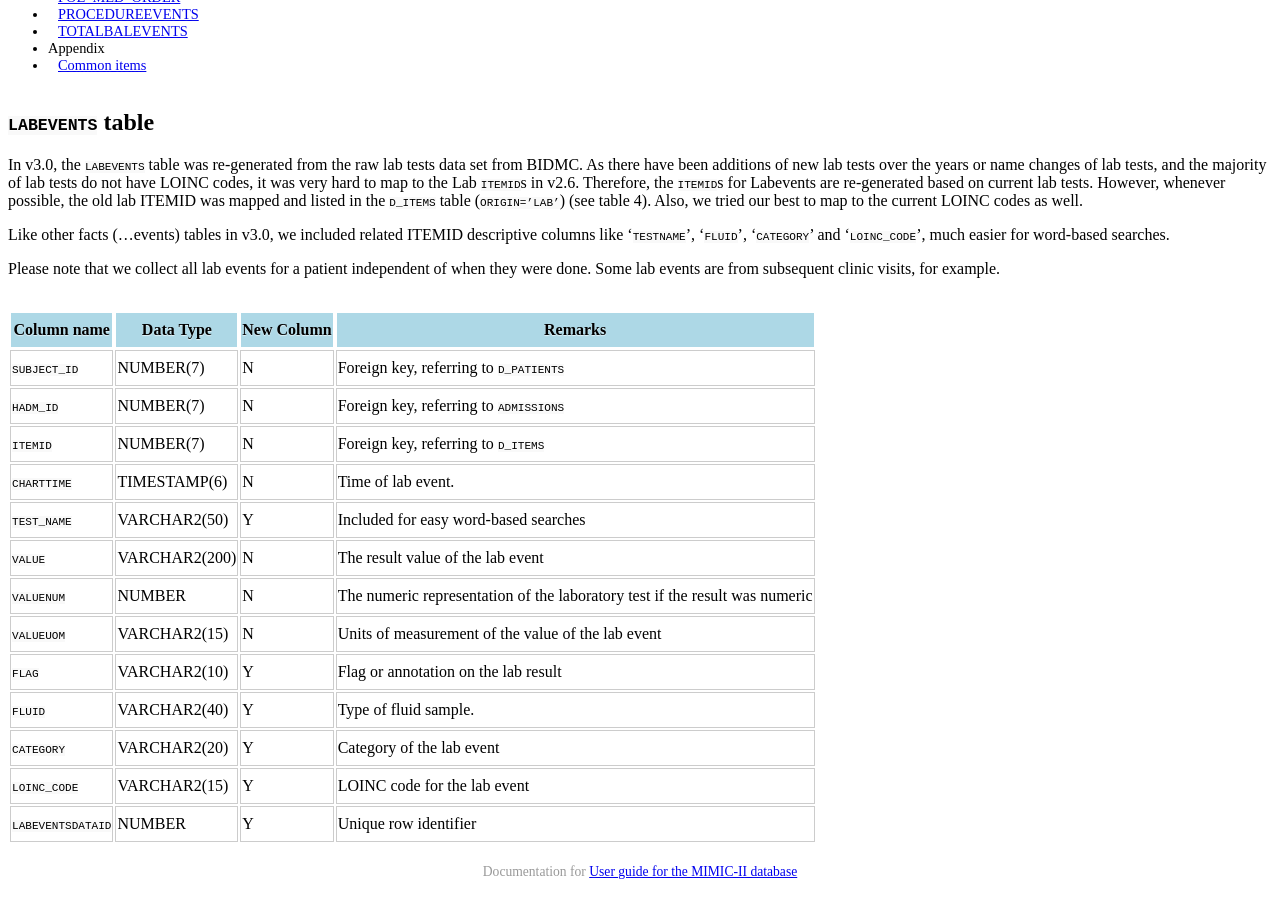
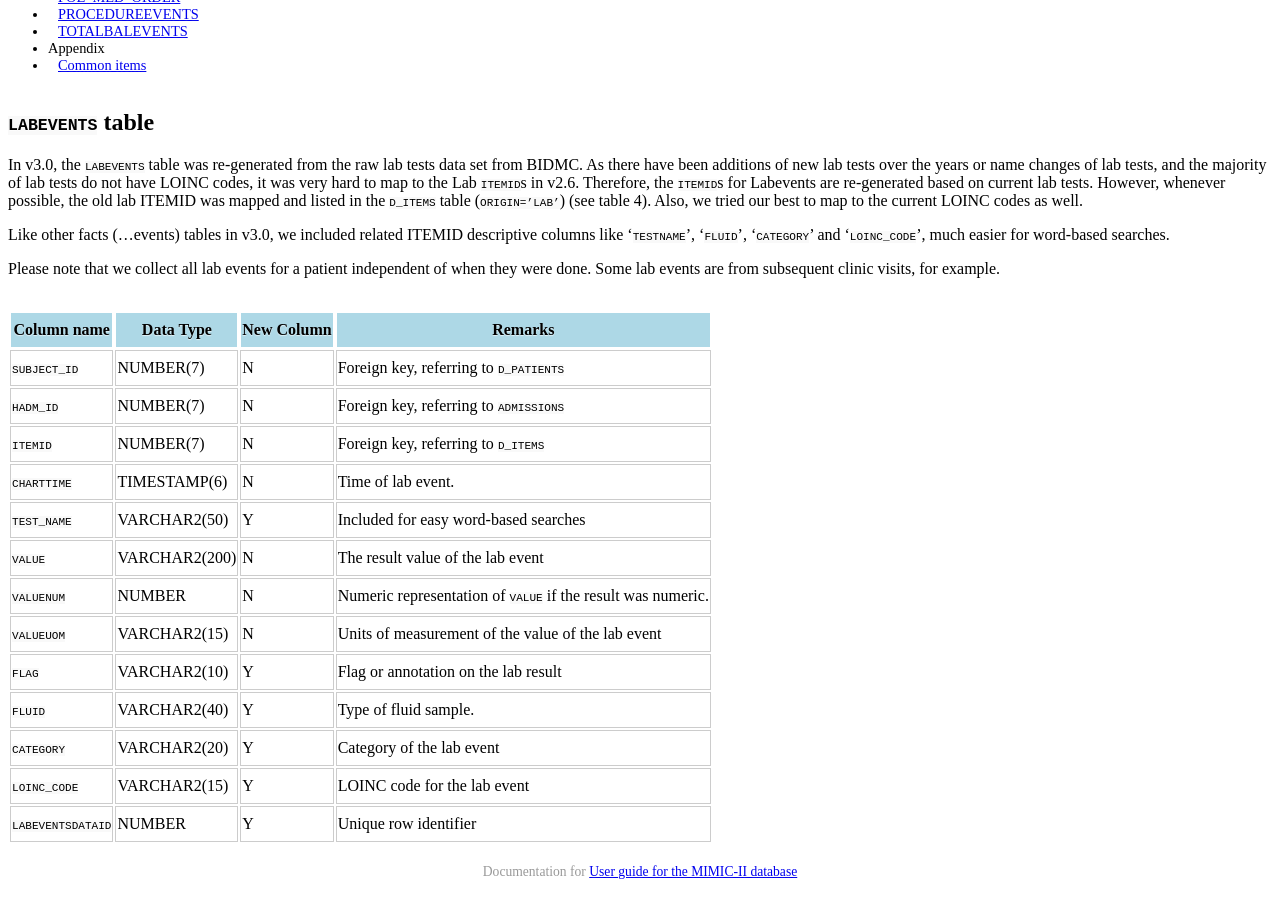
Before and after one commit to Franck-Dernoncourt/v3.0, a Jekyll site: the page built from _posts/2015-04-22-labevents.md, in a window 1280 px wide and 900 px high, scrolled down 721 px. Built offline with Jekyll 4.4.1, drawn with Linux system fonts in a browser that asks for light colours; Markdown is read by kramdown in place of the engine named in the settings; a style sheet for code colours, icons or effects is not loaded.

Commit message:
tidy pdf

````diff
--- a/_posts/2015-04-22-labevents.md
+++ b/_posts/2015-04-22-labevents.md
@@ -32,7 +32,7 @@ Column name | Data Type | New Column  | Remarks
 ```CHARTTIME``` | TIMESTAMP(6) | N | Time of lab event.
 ```TEST_NAME``` | VARCHAR2(50) | Y | Included for easy word-based searches
 ```VALUE``` | VARCHAR2(200) | N | The result value of the lab event
-```VALUENUM``` | NUMBER | N | The numeric representation of the laboratory test if the result was numeric
+```VALUENUM``` | NUMBER | N | Numeric representation of ```VALUE``` if the result was numeric.
 ```VALUEUOM``` | VARCHAR2(15) | N | Units of measurement of the value of the lab event
 ```FLAG``` | VARCHAR2(10) | Y | Flag or annotation on the lab result
 ```FLUID``` | VARCHAR2(40) | Y | Type of fluid sample.
````
